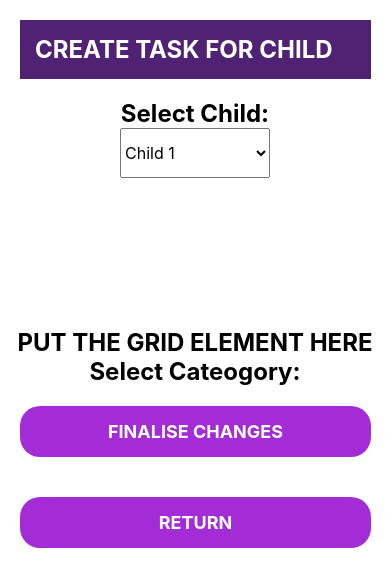
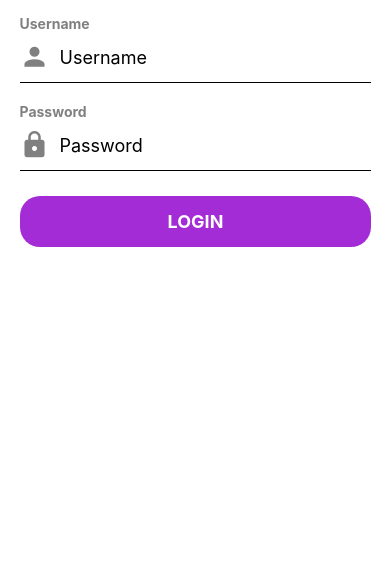
Before and after one commit to mistergjones/ChildTasker, a React Native app: screen /Login in a window 390 px wide. Shown: the top 586 px of the page. Built offline with nearby package versions, Linux system fonts and the light colour scheme.

Commit message:
worked on login screen and AppTextInput

```diff
--- a/App.js
+++ b/App.js
@@ -11,6 +11,7 @@ import AddCategoryScreen from "./screens/parent/manageCategories/AddCategoryScre
 import AddNewChildScreen from "./screens/parent/manageChild/AddNewChildScreen";
 import EditChildScreen from "./screens/parent/manageChild/EditChildScreen";
 import RemoveChildScreen from "./screens/parent/manageChild/RemoveChildScreen.js";
+import LoginScreen from "./screens/login/LoginScreen";
 
 const App = () => {
   return (
@@ -24,10 +25,11 @@ const App = () => {
       {/* <AddTaskToCategoryScreen /> */}
       {/* <AddCategoryScreen /> */}
       {/* <AddNewChildScreen /> */}
-            {/* <EditChildScreen /> */}
-            {/* <RemoveChildScreen /> */}
-            <CreateTaskListForChildScreen />
+      {/* <EditChildScreen />
+            <RemoveChildScreen /> */}
+      {/* <CreateTaskListForChildScreen /> */}
       {/* <SelectATaskForChildScreen /> */}
+      <LoginScreen />
     </SafeAreaView>
   );
 };
--- /dev/null
+++ b/components/AppTextInput.js
@@ -0,0 +1,61 @@
+import React from "react";
+import { View, StyleSheet, TextInput, Text } from "react-native";
+import { MaterialCommunityIcons } from "@expo/vector-icons";
+
+function AppTextInput({ icon, labelText, error, errorStyle, ...otherProps }) {
+  return (
+    <View style={styles.mainContainer}>
+      <View style={styles.verticalContainer}>
+        <Text style={styles.text}>{labelText}</Text>
+        <View style={styles.iconLableContainer}>
+          {icon && (
+            <MaterialCommunityIcons
+              name={icon}
+              size={30}
+              color={"grey"}
+              style={styles.icon}
+            />
+          )}
+          <TextInput style={styles.textInput} {...otherProps} />
+        </View>
+        {error && <Text style={errorStyle}>{error}</Text>}
+      </View>
+    </View>
+  );
+}
+
+const styles = StyleSheet.create({
+  iconLableContainer: {
+    flexDirection: "row",
+    width: "100%",
+    marginVertical: 10,
+  },
+  icon: {
+    marginRight: 10,
+  },
+  label: {
+    color: "grey",
+    backgroundColor: "red",
+  },
+  text: {
+    fontWeight: "bold",
+    color: "grey",
+  },
+  textInput: {
+    fontSize: 18,
+    color: "black",
+    width: "100%",
+  },
+  verticalContainer: {
+    width: "90%",
+    marginVertical: 5,
+    borderBottomColor: "black",
+    borderBottomWidth: 1,
+  },
+  mainContainer: {
+    alignItems: "center",
+    marginTop: 10,
+  },
+});
+
+export default AppTextInput;
--- a/package.json
+++ b/package.json
@@ -12,6 +12,7 @@
         "@react-native-community/picker": "^1.8.0",
         "expo": "~39.0.2",
         "expo-status-bar": "~1.0.2",
+        "formik": "^2.1.6",
         "react": "16.13.1",
         "react-dom": "16.13.1",
         "react-native": "https://github.com/expo/react-native/archive/sdk-39.0.2.tar.gz",
--- /dev/null
+++ b/screens/login/LoginScreen.js
@@ -0,0 +1,52 @@
+import React from "react";
+import { View, StyleSheet, SafeAreaView } from "react-native";
+import AppTextInput from "../../components/AppTextInput";
+import { Formik } from "formik";
+import * as Yup from "yup";
+import AppButton from "../../components/appButton";
+
+const validationSchema = Yup.object().shape({
+  username: Yup.string().required().label("Username"),
+  password: Yup.string().required().min(4).label("Password"),
+});
+
+function LoginScreen(props) {
+  return (
+    <SafeAreaView>
+      <Formik
+        initialValues={{ username: "", password: "" }}
+        onSubmit={(values) => console.log(values)}
+        validationSchema={validationSchema}
+      >
+        {({ handleChange, handleSubmit, errors }) => (
+          <>
+            <AppTextInput
+              placeholder="Username"
+              labelText="Username"
+              icon="account"
+              onChangeText={handleChange("username")}
+              errorStyle={{ color: "red" }}
+              error={errors ? errors.username : ""}
+            />
+            <AppTextInput
+              placeholder="Password"
+              labelText="Password"
+              icon="lock"
+              secureTextEntry
+              onChangeText={handleChange("password")}
+              errorStyle={{ color: "red" }}
+              error={errors ? errors.password : ""}
+            />
+            <AppButton title="login" onPress={handleSubmit} />
+          </>
+        )}
+      </Formik>
+    </SafeAreaView>
+  );
+}
+
+const styles = StyleSheet.create({
+  container: {},
+});
+
+export default LoginScreen;
```
Also changed, not shown: 1 other file (tests, documents, lock files or other folders). Lines whose indentation alone changed are shown as unchanged.
